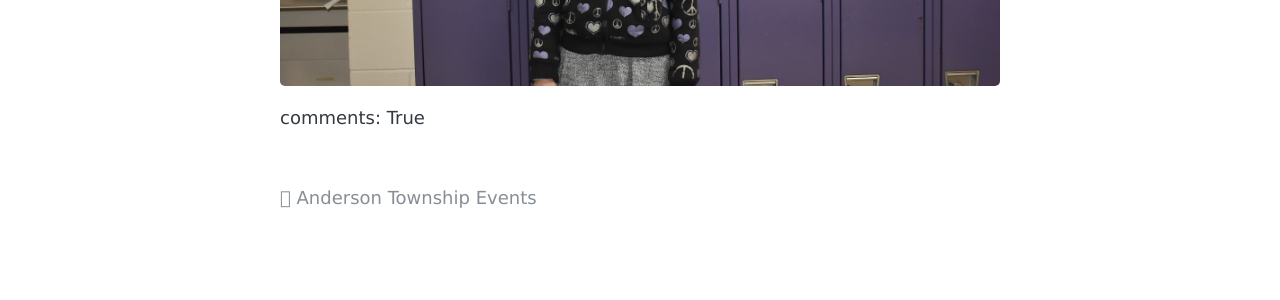
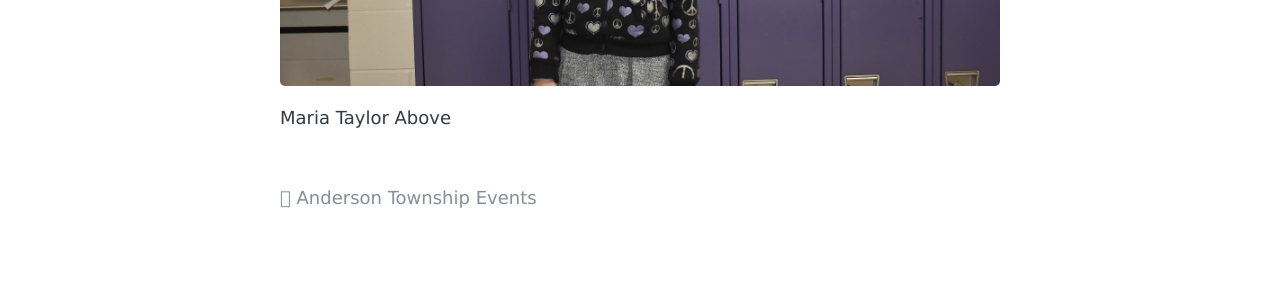
Before and after one commit to FHSD-Nagel-Journalist-1/FHSD-Nagel-Journalist-1.github.io, a Jekyll site: the page built from _posts/2018-10-23-Students To Watch!.md, in a window 1280 px wide. Shown: the part 1236-1536 px from the top of the page. Built offline with Jekyll 4.4.1, drawn with Linux system fonts in a browser that asks for light colours; comment, search, counter and statistics services are not loaded.

Commit message:
Update 2018-10-23-Students To Watch!.md

```diff
--- a/_posts/2018-10-23-Students To Watch!.md
+++ b/_posts/2018-10-23-Students To Watch!.md
@@ -18,5 +18,4 @@ Good going! These great students have been awesome during this first month of sc
 
 ![_config.yml]({{ site.baseurl }}/images/DSC_0003.jpg)
 
-
-comments: True
+Maria Taylor Above
```
